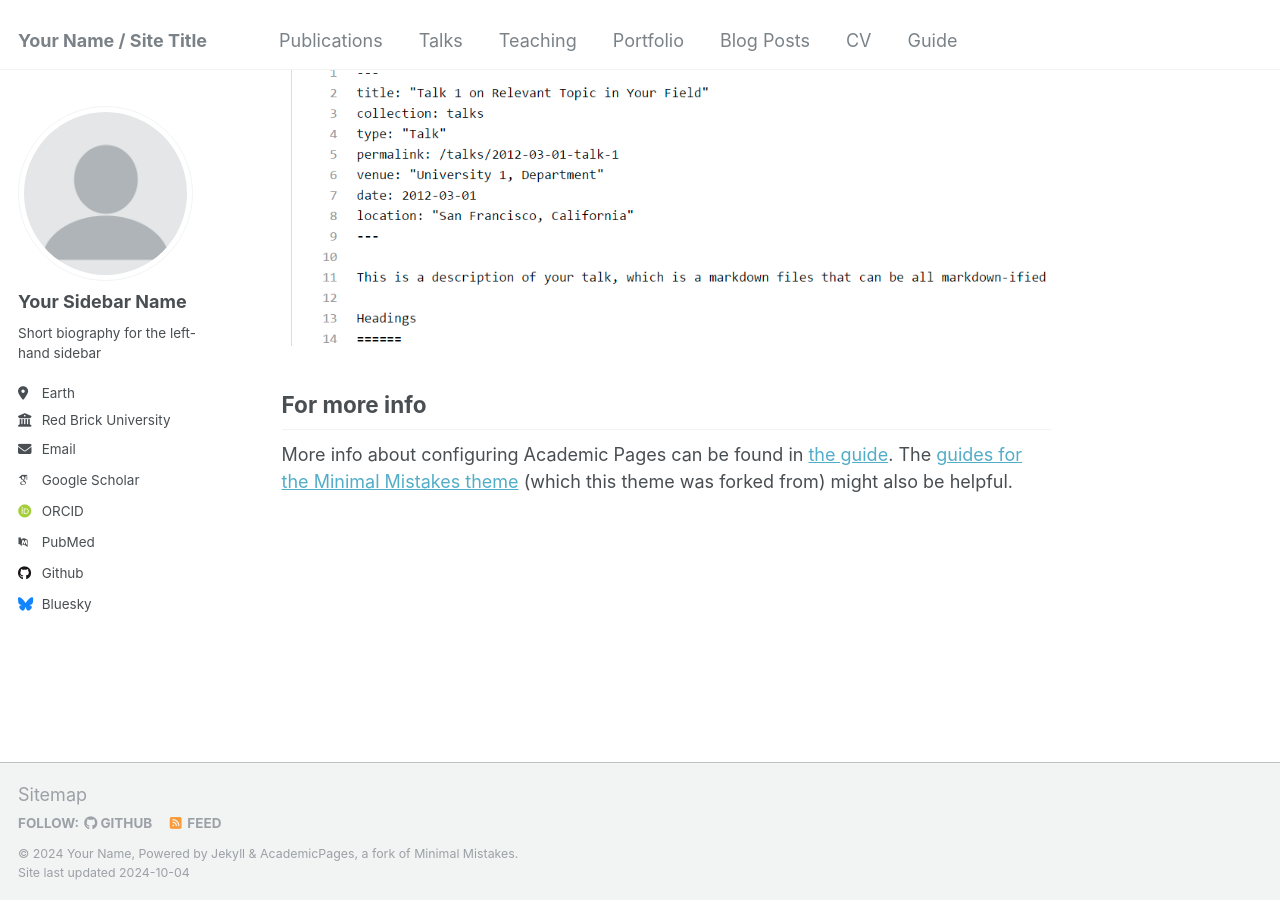
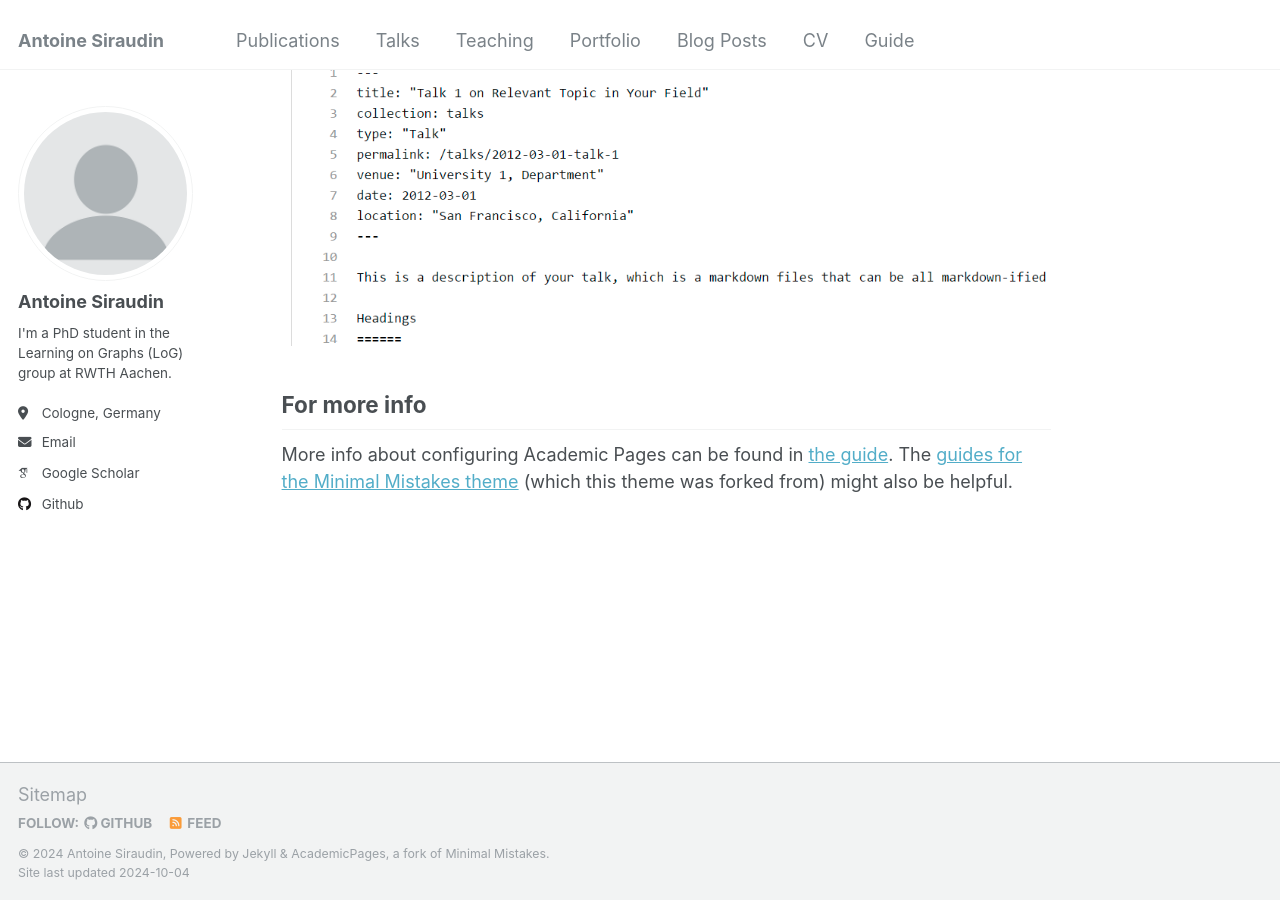
Before and after one commit to asiraudin/asiraudin.github.io, a Jekyll site: the page built from _pages/about.md, in a window 1280 px wide and 900 px high, scrolled down 2643 px. Built offline with Jekyll 4.4.1, drawn with Linux system fonts in a browser that asks for light colours; some web fonts are replaced.

Commit message:
Update _config.yml

```diff
--- a/_config.yml
+++ b/_config.yml
@@ -8,13 +8,13 @@
 
 # Basic Site Settings
 locale                   : "en-US"
-title                    : "Your Name / Site Title"
+title                    : "Antoine Siraudin"
 title_separator          : "-"
-name                     : &name "Your Name"
-description              : &description "personal description"
-url                      : https://academicpages.github.io # the base hostname & protocol for your site e.g. "https://mmistakes.github.io"
+name                     : &name "Antoine Siraudin"
+description              : &description "PhD Student @LoG group - RWTH Aachen"
+url                      : https://asiraudin.github.io # the base hostname & protocol for your site e.g. "https://mmistakes.github.io"
 baseurl                  : "" # the subpath of your site, e.g. "/blog"
-repository               : "academicpages/academicpages.github.io"
+repository               : "asiraudin/asiraudin.github.io"
 
 # Site Author - The following control what appear as part of the author content on the side bar.
 #               If a field is blank the icon and link will not appear, otherwise it will be shown.
@@ -22,33 +22,33 @@ repository               : "academicpages/academicpages.github.io"
 author:
   # Biographic information
   avatar           : "profile.png"
-  name             : "Your Sidebar Name"
+  name             : "Antoine Siraudin"
   pronouns         : # example: "she/her"
-  bio              : "Short biography for the left-hand sidebar"
-  location         : "Earth"
-  employer         : "Red Brick University"
+  bio              : "I'm a PhD student in the Learning on Graphs (LoG) group  at RWTH Aachen."
+  location         : "Cologne, Germany"
+  employer         :
   uri              : # URL
-  email            : "none@example.org"
+  email            : "antoine.siraudin@log.rwth-aachen.de"
 
   # Academic websites
   arxiv            : # URL - Update with the correct link to your profile
-  googlescholar    : "https://scholar.google.com/citations?user=PS_CX0AAAAAJ"
+  googlescholar    : "https://scholar.google.com/citations?user=PhWCI7MAAAAJ&hl=en&oi=ao"
   impactstory      : # URL
-  orcid            : "http://orcid.org/yourorcidurl"
+  orcid            :
   semantic         : # URL
-  pubmed           : "https://www.ncbi.nlm.nih.gov/pubmed/?term=john+snow"
+  pubmed           :
   researchgate     : # URL
 
   # Repositories and software development
   bitbucket        : # Username - Update with your username on the site
   codepen          : # Username
   dribbble         : # Username
-  github           : "academicpages"
+  github           : "asiraudin"
   kaggle           : # Username
   stackoverflow    : # User number or user number and name (i.e., use "1" or "1/jeff-atwood")
 
   # Social media
-  bluesky          : "bsky.app" # Replace this with you Bluesky username
+  bluesky          :
   facebook         : # Username
   flickr           : # Username
   foursquare       : # Username
```
